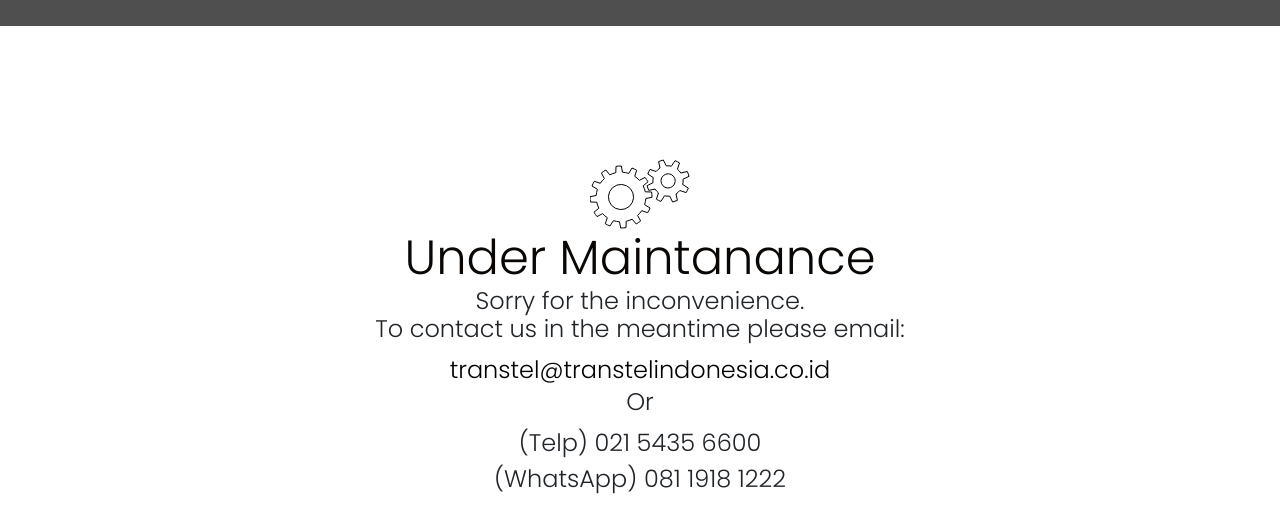
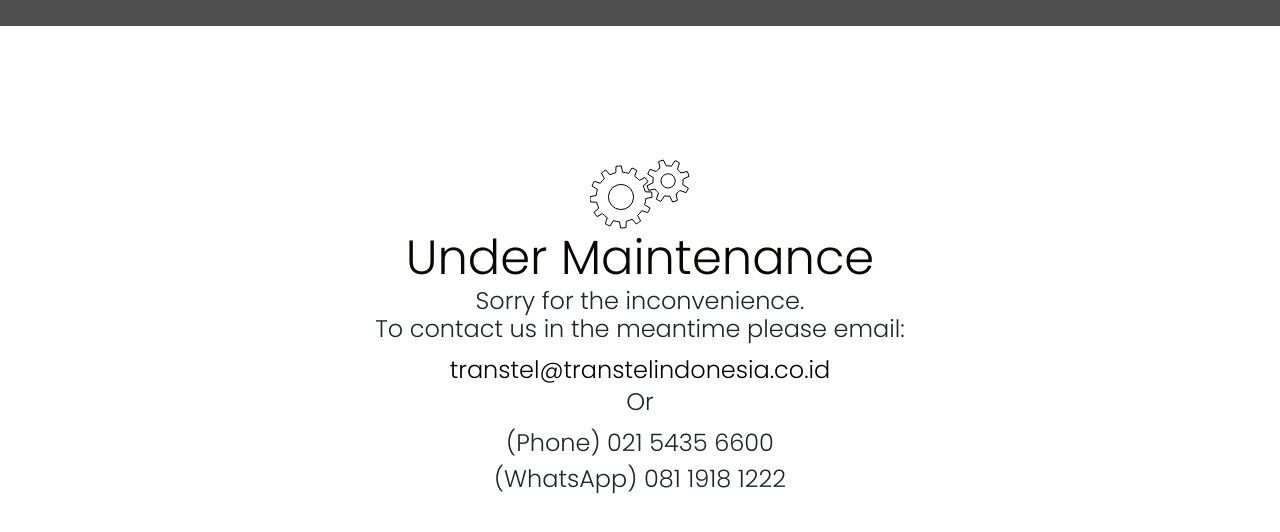
Before and after one commit to L1M1N4L/Transtel-web, a plain HTML site: page index.html in a window 1280 px wide. Shown: the part 96-628 px from the top of the page. Drawn offline with nearby package versions, Linux system fonts and the light colour scheme; a script that the page names is missing.

Commit message:
fix spelling error

```diff
--- a/index.html
+++ b/index.html
@@ -41,12 +41,12 @@
             <animateTransform attributeName="transform" begin="0s" dur="2s" from="0 78 21" repeatCount="indefinite" to="-360 78 21" type="rotate"/>
           </g>
         </svg>
-        <h1>Under Maintanance</h1>
+        <h1>Under Maintenance</h1>
         <h2>Sorry for the inconvenience.</h2>
         <h3>To contact us in the meantime please email:</h3>
         <a href="transtel@transtelindonesia.co.id">transtel@transtelindonesia.co.id</a>
         <h3>Or</h3>
-        <a>(Telp) 021 5435 6600</a>
+        <a>(Phone) 021 5435 6600</a>
         <a>(WhatsApp) 081 1918 1222</a>
     </main>
 
```
